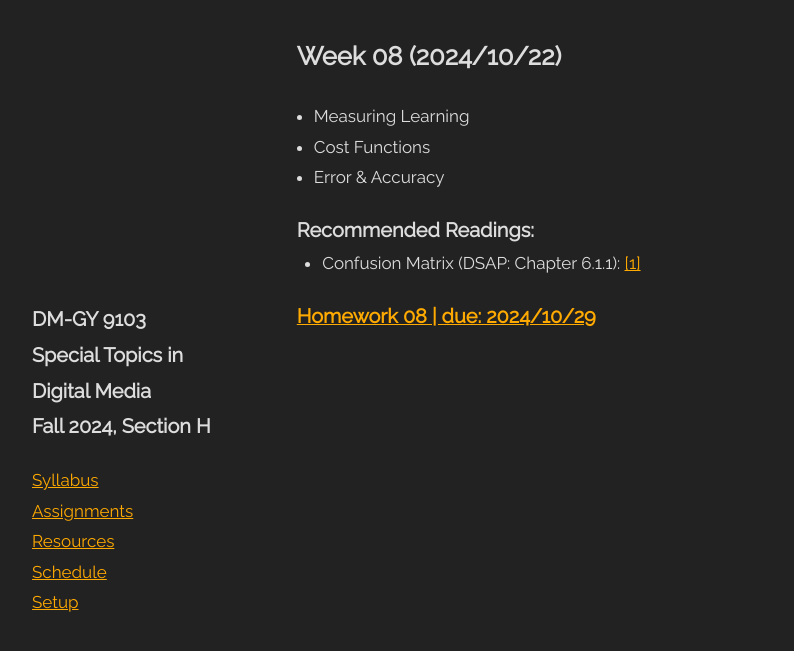
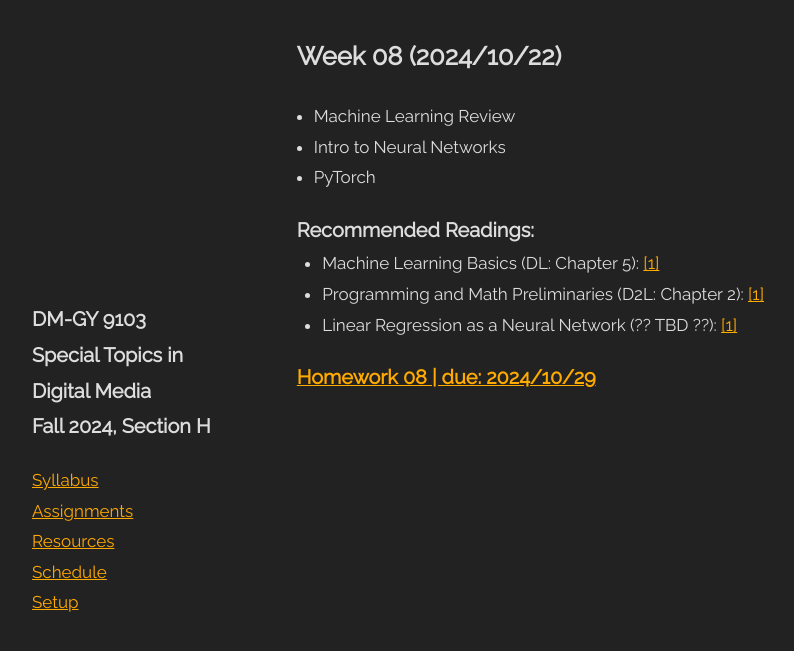
Before and after one commit to 9103H/9103H.github.io, a Jekyll site: the page built from _pages/week/08.md, in a window 1280 px wide. Shown: the top 651 px of the page, without its empty margins (36-830 px from the left). Built offline with Jekyll 4.4.1, drawn with Linux system fonts in a browser that asks for light colours.

```diff
--- a/_pages/week/08.md
+++ b/_pages/week/08.md
@@ -2,18 +2,24 @@
 title: Week 08
 when: 2024/10/22
 what:
-  - Measuring Learning
-  - Cost Functions
-  - Error & Accuracy
+  - Machine Learning Review
+  - Intro to Neural Networks
+  - PyTorch
 xclass:
   - title: Slides
     url: #
   - title: Code
     url: #
 readings:
-  - title: "Confusion Matrix (DSAP: Chapter 6.1.1)"
+  - title: "Machine Learning Basics (DL: Chapter 5)"
     urls:
-      - https://ebookcentral.proquest.com/lib/nyulibrary-ebooks/reader.action?docID=5264120&ppg=232
+      - https://ebookcentral.proquest.com/lib/nyulibrary-ebooks/reader.action?docID=6287197&ppg=109
+  - title: "Programming and Math Preliminaries (D2L: Chapter 2)"
+    urls:
+      - https://d2l.ai/chapter_preliminaries/index.html
+  - title: "Linear Regression as a Neural Network (?? TBD ??)"
+    urls:
+      - #
 homework: "08"
 ---
 {% include week.html page=page %}
```
Also changed, not shown: README.md (+9 -3 lines), _pages/homework/10.md (+1 -0 lines), _pages/homework/12.md (added, +55 -0 lines), _pages/homework/14.md (added, +50 -0 lines), _pages/week/06.md (+1 -1 lines), _pages/week/07.md (+6 -0 lines).
